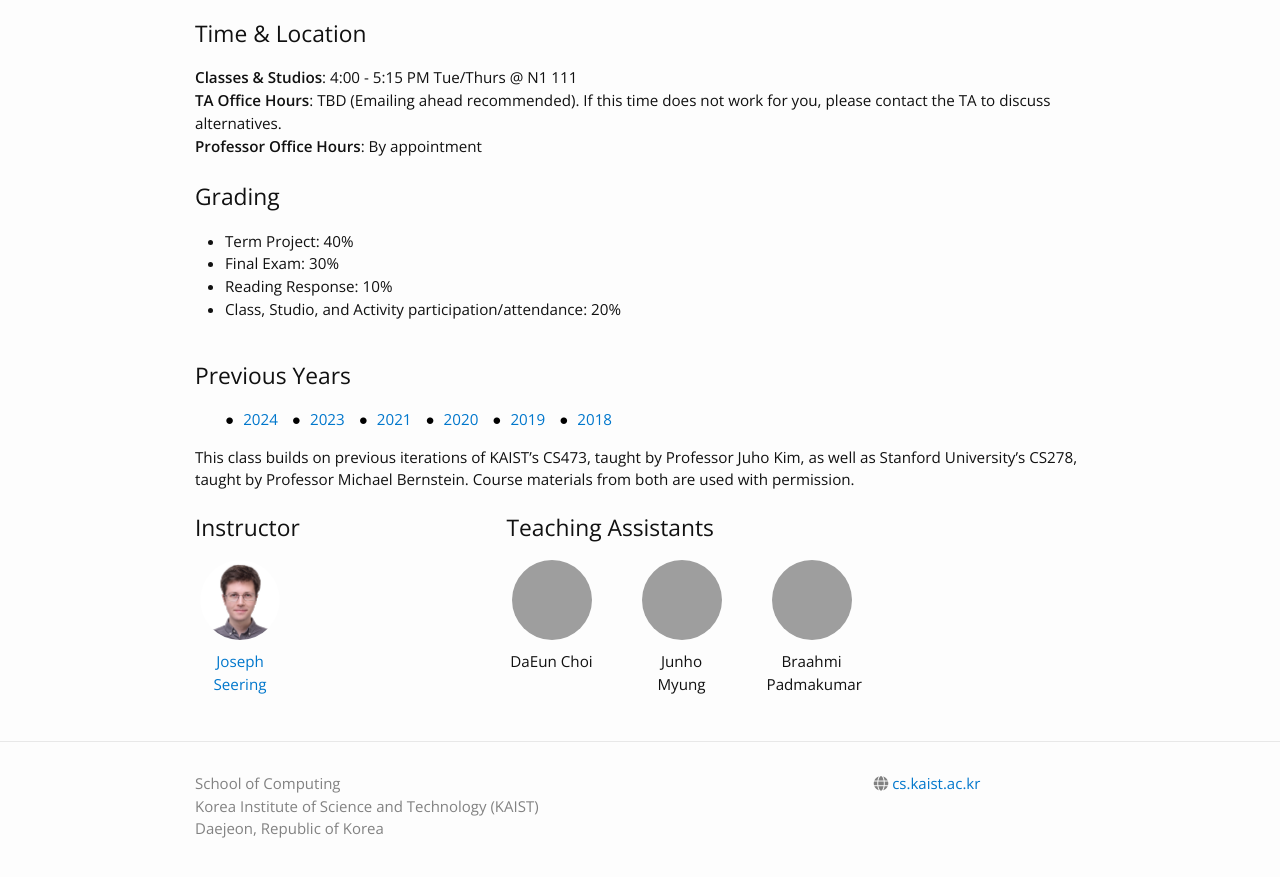
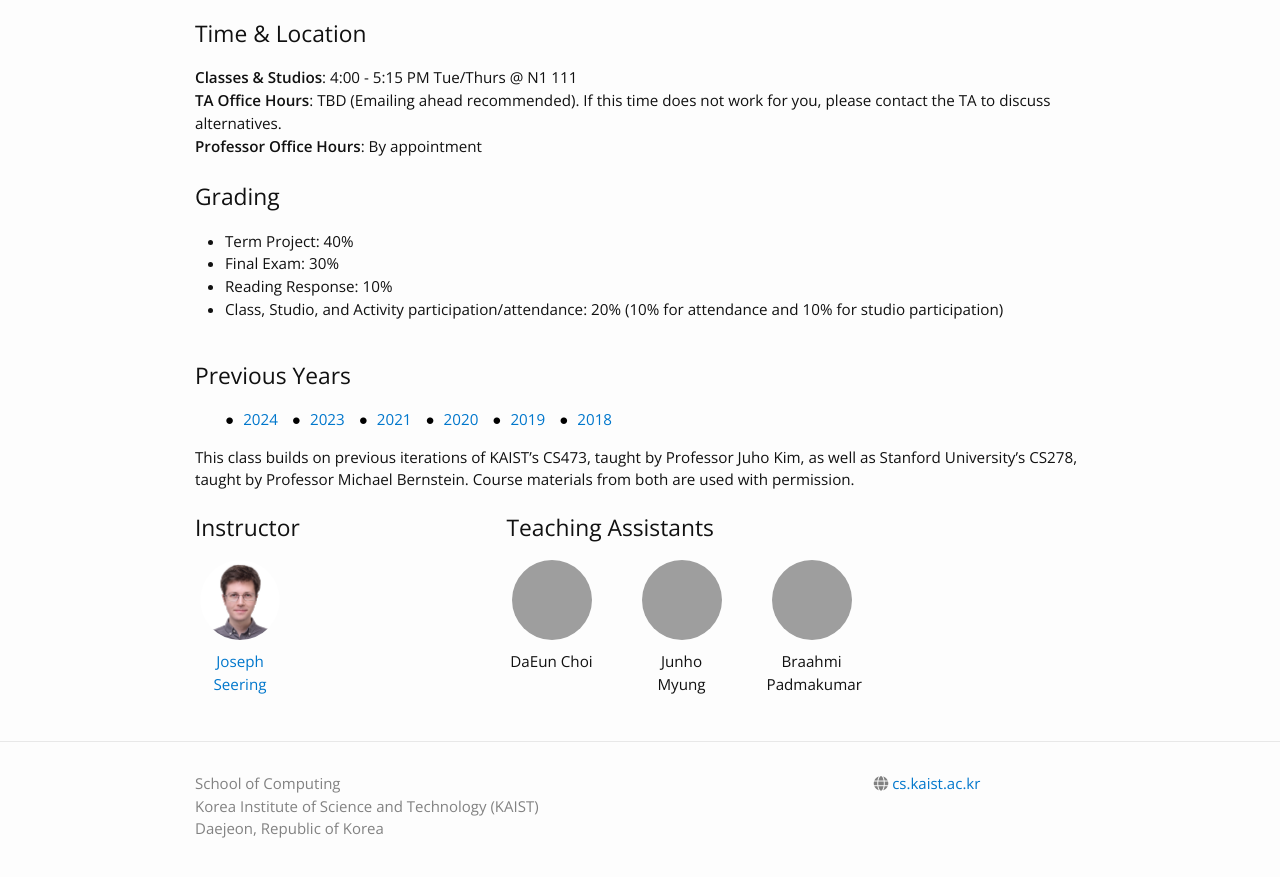
Before and after one commit to cstl-kaist/cs473-2025-fall, a Jekyll site: the page built from index.md, in a window 1280 px wide and 900 px high, scrolled down 875 px, cut to the strip 0-877 px from the top of the window. Built offline with Jekyll 4.4.1, drawn with Linux system fonts in a browser that asks for light colours; nearby versions of some CDN libraries; grey boxes are pictures that could not be loaded.

Commit message:
updating homepage

```diff
--- a/_layouts/home.html
+++ b/_layouts/home.html
@@ -51,7 +51,7 @@ layout: default
         <li>Term Project: 40%</li>
         <li>Final Exam: 30%</li>
         <li>Reading Response: 10%</li>
-        <li>Class, Studio, and Activity participation/attendance: 20%</li>
+        <li>Class, Studio, and Activity participation/attendance: 20% (10% for attendance and 10% for studio participation)</li>
     </ul>
 
     <br>
```
